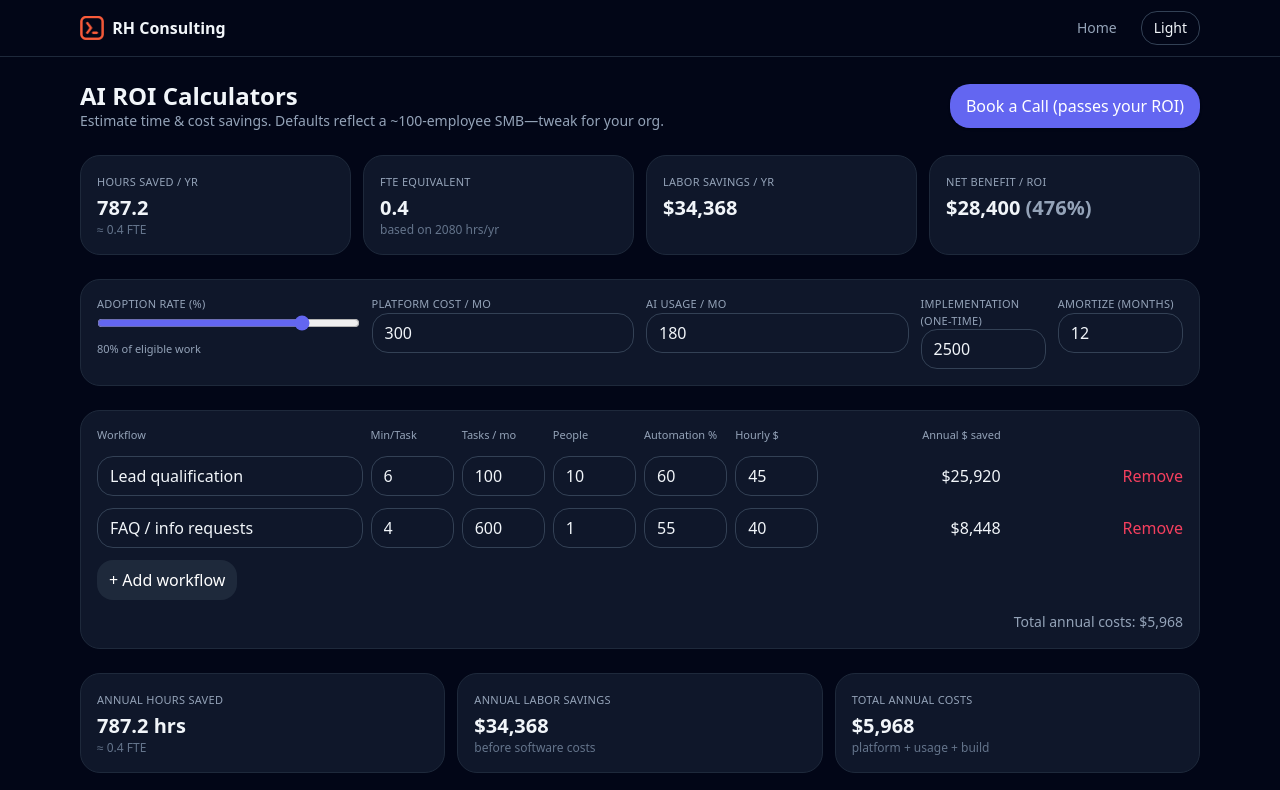
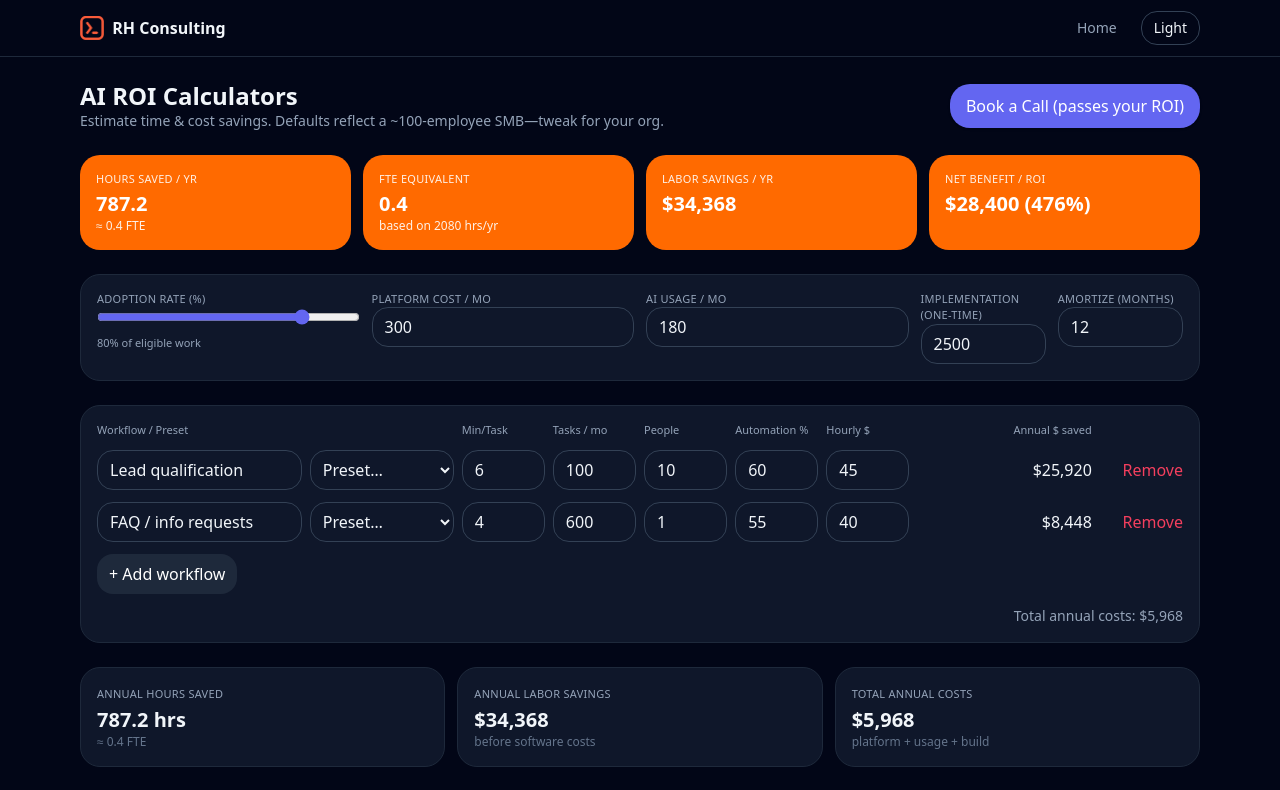
Before and after one commit to rickhancock-droid/rh-consulting-site, a Next.js app: page /roi-calculator in a window 1280 px wide. Shown: the top 790 px of the page. Built offline with nearby package versions, Linux system fonts and the light colour scheme.

Commit message:
ROI: presets dropdown, compact grid fixes, orange accent cards, explainer collapsed

```diff
--- a/app/roi-calculator/page.tsx
+++ b/app/roi-calculator/page.tsx
@@ -4,8 +4,14 @@
 import React, { useMemo, useState } from "react";
 import Link from "next/link";
 
-/* ---------------- Helpers ---------------- */
-const fmtMoney = (n: number, currency: string = "USD") =>
+/* ---------- Visual accent (tweak this to your brand orange) ---------- */
+const ACCENT_HEX = "#FF6A00"; // logo-like orange
+const HOURS_PER_FTE = 2080;
+const SCHEDULER_URL =
+  "https://calendly.com/rick-hancock-rhconsulting/30min";
+
+/* ---------- Helpers ---------- */
+const fmtMoney = (n: number, currency = "USD") =>
   new Intl.NumberFormat("en-US", {
     style: "currency",
     currency,
@@ -17,17 +23,13 @@ const fmt1 = (n: number) =>
     isFinite(n) ? n : 0
   );
 
-const HOURS_PER_FTE = 2080;
-const SCHEDULER_URL =
-  "https://calendly.com/rick-hancock-rhconsulting/30min";
-
 function buildURL(base: string, params: Record<string, string | number>) {
   const qp = new URLSearchParams();
   Object.entries(params).forEach(([k, v]) => qp.set(k, String(v)));
   return `${base}?${qp.toString()}`;
 }
 
-/* ---------------- Types ---------------- */
+/* ---------- Types ---------- */
 type Row = {
   id: string;
   name: string;
@@ -45,7 +47,54 @@ type Costs = {
   amortizeMonths: number;
 };
 
-/* ---------------- NumberField (free typing) ---------------- */
+/* ---------- Workflow presets (inspired by common Salesforce-style calculators) ---------- */
+const WORKFLOW_PRESETS: Record<
+  string,
+  Omit<Row, "id" | "name"> & { label: string }
+> = {
+  lead_qual: {
+    label: "Lead qualification",
+    minutesPerTask: 6,
+    tasksPerMonth: 100,
+    people: 10,
+    automationPct: 60,
+    hourlyCost: 45,
+  },
+  faq: {
+    label: "FAQ / info requests",
+    minutesPerTask: 4,
+    tasksPerMonth: 600,
+    people: 1,
+    automationPct: 55,
+    hourlyCost: 40,
+  },
+  support_tickets: {
+    label: "Support tickets (tier-1)",
+    minutesPerTask: 7,
+    tasksPerMonth: 800,
+    people: 3,
+    automationPct: 60,
+    hourlyCost: 38,
+  },
+  crm_data: {
+    label: "CRM data entry",
+    minutesPerTask: 3,
+    tasksPerMonth: 1600,
+    people: 2,
+    automationPct: 70,
+    hourlyCost: 40,
+  },
+  ap_invoices: {
+    label: "AP / invoice processing",
+    minutesPerTask: 10,
+    tasksPerMonth: 400,
+    people: 2,
+    automationPct: 50,
+    hourlyCost: 42,
+  },
+};
+
+/* ---------- NumberField (free typing + backspace works) ---------- */
 function NumberField({
   value,
   onChange,
@@ -53,6 +102,7 @@ function NumberField({
   min,
   max,
   placeholder,
+  ariaLabel,
 }: {
   value: number;
   onChange: (v: number) => void;
@@ -60,6 +110,7 @@ function NumberField({
   min?: number;
   max?: number;
   placeholder?: string;
+  ariaLabel?: string;
 }) {
   const [raw, setRaw] = useState(String(value ?? ""));
   React.useEffect(() => setRaw(String(value ?? "")), [value]);
@@ -70,6 +121,7 @@ function NumberField({
       inputMode="decimal"
       value={raw}
       placeholder={placeholder}
+      aria-label={ariaLabel || placeholder}
       onChange={(e) => {
         const next = e.target.value;
         setRaw(next);
@@ -85,36 +137,35 @@ function NumberField({
       }}
       onBlur={() => setRaw(String(value ?? ""))}
       className={[
-        "w-full h-10 rounded-xl border",
+        "w-full h-10 rounded-xl border px-3",
         "bg-white text-slate-900 border-slate-300",
         "dark:bg-slate-900 dark:text-slate-100 dark:border-slate-700",
-        "px-3 outline-none focus:ring-2 focus:ring-indigo-500/50",
+        "outline-none focus:ring-2 focus:ring-indigo-500/50",
         className,
       ].join(" ")}
-      aria-label={placeholder}
     />
   );
 }
 
-/* ---------------- Defaults (100-employee SMB) ---------------- */
+/* ---------- Defaults (100-employee SMB) ---------- */
 const DEFAULT_ROWS: Row[] = [
   {
     id: "lead-qual",
-    name: "Lead qualification",
-    minutesPerTask: 6,
-    tasksPerMonth: 100,
-    people: 10,
-    automationPct: 60,
-    hourlyCost: 45,
+    name: WORKFLOW_PRESETS.lead_qual.label,
+    minutesPerTask: WORKFLOW_PRESETS.lead_qual.minutesPerTask,
+    tasksPerMonth: WORKFLOW_PRESETS.lead_qual.tasksPerMonth,
+    people: WORKFLOW_PRESETS.lead_qual.people,
+    automationPct: WORKFLOW_PRESETS.lead_qual.automationPct,
+    hourlyCost: WORKFLOW_PRESETS.lead_qual.hourlyCost,
   },
   {
     id: "faq",
-    name: "FAQ / info requests",
-    minutesPerTask: 4,
-    tasksPerMonth: 600,
-    people: 1,
-    automationPct: 55,
-    hourlyCost: 40,
+    name: WORKFLOW_PRESETS.faq.label,
+    minutesPerTask: WORKFLOW_PRESETS.faq.minutesPerTask,
+    tasksPerMonth: WORKFLOW_PRESETS.faq.tasksPerMonth,
+    people: WORKFLOW_PRESETS.faq.people,
+    automationPct: WORKFLOW_PRESETS.faq.automationPct,
+    hourlyCost: WORKFLOW_PRESETS.faq.hourlyCost,
   },
 ];
 
@@ -125,13 +176,15 @@ const DEFAULT_COSTS: Costs = {
   amortizeMonths: 12,
 };
 
+/* ====================================================================== */
+
 export default function ROICalculatorPage() {
   const [adoption, setAdoption] = useState<number>(80);
   const [rows, setRows] = useState<Row[]>(DEFAULT_ROWS);
   const [costs, setCosts] = useState<Costs>(DEFAULT_COSTS);
-  const [showExplainer, setShowExplainer] = useState<boolean>(true);
+  const [showExplainer, setShowExplainer] = useState<boolean>(false); // collapsed by default
 
-  /* --------- Math --------- */
+  /* ---------- Math ---------- */
   const results = useMemo(() => {
     const adoptionRate = adoption / 100;
 
@@ -170,9 +223,6 @@ export default function ROICalculatorPage() {
       annualCosts,
       net,
       roiPct,
-      annualPlatform,
-      annualAI,
-      annualImpl,
     };
   }, [rows, adoption, costs]);
 
@@ -185,15 +235,17 @@ export default function ROICalculatorPage() {
     roi: Math.round(results.roiPct),
   });
 
-  /* --------- Styles --------- */
-  const card = "rounded-2xl border bg-white text-slate-900 border-slate-200 dark:bg-slate-900 dark:text-slate-100 dark:border-slate-800";
+  /* ---------- Reusable styles ---------- */
+  const card =
+    "rounded-2xl border bg-white text-slate-900 border-slate-200 dark:bg-slate-900 dark:text-slate-100 dark:border-slate-800";
   const cardMuted = card + " text-sm";
-  const gridLabel = "text-[11px] uppercase tracking-wide text-slate-500 dark:text-slate-400";
+  const gridLabel =
+    "text-[11px] uppercase tracking-wide text-slate-500 dark:text-slate-400";
 
-  /* --------- Render --------- */
+  /* ---------- UI ---------- */
   return (
     <div className="mx-auto max-w-6xl px-4 py-6 space-y-6">
-      {/* Header row: title/desc + CTA */}
+      {/* Title + CTA (single line on md+) */}
       <div className="flex flex-col md:flex-row md:items-center md:justify-between gap-3">
         <div className="text-left">
           <h1 className="text-2xl font-bold leading-tight">AI ROI Calculators</h1>
@@ -201,7 +253,6 @@ export default function ROICalculatorPage() {
             Estimate time &amp; cost savings. Defaults reflect a ~100-employee SMB—tweak for your org.
           </p>
         </div>
-
         <Link
           href={calendlyHref}
           target="_blank"
@@ -212,41 +263,43 @@ export default function ROICalculatorPage() {
         </Link>
       </div>
 
-      {/* Stat cards — top-right shows Net benefit / ROI (single source of truth) */}
+      {/* Dashboard stats with orange accent */}
       <div className="grid grid-cols-1 md:grid-cols-4 gap-3">
-        <div className={cardMuted + " p-4"}>
-          <div className={gridLabel}>Hours saved / yr</div>
-          <div className="text-xl font-semibold mt-0.5">
-            {fmt1(results.totalHours)}
+        {[
+          {
+            label: "Hours saved / yr",
+            main: `${fmt1(results.totalHours)}`,
+            sub: `≈ ${fmt1(results.fte)} FTE`,
+          },
+          { label: "FTE equivalent", main: fmt1(results.fte), sub: "based on 2080 hrs/yr" },
+          { label: "Labor savings / yr", main: fmtMoney(results.labor$) },
+          {
+            label: "Net benefit / ROI",
+            main: `${fmtMoney(results.net)}${
+              isFinite(results.roiPct) ? ` (${Math.round(results.roiPct)}%)` : ""
+            }`,
+          },
+        ].map((c, i) => (
+          <div
+            key={i}
+            className="rounded-2xl p-4 text-white"
+            style={{ background: ACCENT_HEX }}
+          >
+            <div className="text-[11px] uppercase tracking-wide opacity-90">
+              {c.label}
             </div>
-          <div className="text-slate-400 dark:text-slate-500 text-xs">≈ {fmt1(results.fte)} FTE</div>
+            <div className="text-xl font-semibold mt-0.5">{c.main}</div>
+            {c.sub && <div className="opacity-90 text-xs">{c.sub}</div>}
           </div>
-        <div className={cardMuted + " p-4"}>
-          <div className={gridLabel}>FTE equivalent</div>
-          <div className="text-xl font-semibold mt-0.5">{fmt1(results.fte)}</div>
-          <div className="text-slate-400 dark:text-slate-500 text-xs">based on 2080 hrs/yr</div>
-        </div>
-        <div className={cardMuted + " p-4"}>
-          <div className={gridLabel}>Labor savings / yr</div>
-          <div className="text-xl font-semibold mt-0.5">{fmtMoney(results.labor$)}</div>
-        </div>
-        <div className={cardMuted + " p-4"}>
-          <div className={gridLabel}>Net benefit / ROI</div>
-          <div className="text-xl font-semibold mt-0.5">
-            {fmtMoney(results.net)}{" "}
-            {isFinite(results.roiPct) && (
-              <span className="text-slate-500 dark:text-slate-400">({Math.round(results.roiPct)}%)</span>
-            )}
-          </div>
-        </div>
+        ))}
       </div>
 
-      {/* Controls row (compact) */}
+      {/* Controls (compact) */}
       <div className={card + " p-4 space-y-4"}>
         <div className="grid grid-cols-1 md:grid-cols-4 gap-3">
           {/* Adoption slider */}
           <div>
-            <div className={gridLabel}>Adoption Rate (%)</div>
+            <div className={gridLabel}>Adoption rate (%)</div>
             <input
               type="range"
               min={0}
@@ -303,21 +356,23 @@ export default function ROICalculatorPage() {
         </div>
       </div>
 
-      {/* Workflows table (compact) */}
+      {/* Workflows (with Preset dropdown) */}
       <div className={card + " p-4 space-y-3"}>
         <div className="grid grid-cols-12 gap-2 text-[11px] font-medium text-slate-500 dark:text-slate-400">
-          <div className="col-span-3">Workflow</div>
+          <div className="col-span-4">Workflow / Preset</div>
           <div>Min/Task</div>
           <div>Tasks / mo</div>
           <div>People</div>
           <div>Automation %</div>
           <div>Hourly $</div>
           <div className="col-span-2 text-right">Annual $ saved</div>
-          <div className="col-span-2"></div>
+          <div className="col-span-1"></div>
         </div>
 
         {results.rows.map((r, idx) => (
           <div key={r.id} className="grid grid-cols-12 gap-2 items-center">
+            <div className="col-span-4 grid grid-cols-12 gap-2">
+              {/* Name input */}
               <input
                 type="text"
                 value={r.name}
@@ -329,12 +384,49 @@ export default function ROICalculatorPage() {
                   })
                 }
                 className={[
-                "col-span-3 h-10 rounded-xl border px-3",
+                  "col-span-7 h-10 rounded-xl border px-3",
                   "bg-white text-slate-900 border-slate-300",
                   "dark:bg-slate-900 dark:text-slate-100 dark:border-slate-700",
                   "outline-none focus:ring-2 focus:ring-indigo-500/50",
                 ].join(" ")}
               />
+
+              {/* Preset dropdown */}
+              <select
+                className={[
+                  "col-span-5 h-10 rounded-xl border px-2",
+                  "bg-white text-slate-900 border-slate-300",
+                  "dark:bg-slate-900 dark:text-slate-100 dark:border-slate-700",
+                  "outline-none focus:ring-2 focus:ring-indigo-500/50",
+                ].join(" ")}
+                value=""
+                onChange={(e) => {
+                  const key = e.target.value as keyof typeof WORKFLOW_PRESETS;
+                  if (!key) return;
+                  const p = WORKFLOW_PRESETS[key];
+                  setRows((rows) => {
+                    const copy = [...rows];
+                    copy[idx] = {
+                      ...rows[idx],
+                      name: p.label,
+                      minutesPerTask: p.minutesPerTask,
+                      tasksPerMonth: p.tasksPerMonth,
+                      people: p.people,
+                      automationPct: p.automationPct,
+                      hourlyCost: p.hourlyCost,
+                    };
+                    return copy;
+                  });
+                }}
+              >
+                <option value="">Preset…</option>
+                {Object.entries(WORKFLOW_PRESETS).map(([key, p]) => (
+                  <option key={key} value={key}>
+                    {p.label}
+                  </option>
+                ))}
+              </select>
+            </div>
 
             <NumberField
               value={r.minutesPerTask}
@@ -346,6 +438,7 @@ export default function ROICalculatorPage() {
                 })
               }
               placeholder="6"
+              ariaLabel="Minutes per task"
             />
             <NumberField
               value={r.tasksPerMonth}
@@ -357,6 +450,7 @@ export default function ROICalculatorPage() {
                 })
               }
               placeholder="100"
+              ariaLabel="Tasks per month"
             />
             <NumberField
               value={r.people}
@@ -368,6 +462,7 @@ export default function ROICalculatorPage() {
                 })
               }
               placeholder="10"
+              ariaLabel="People"
             />
             <NumberField
               value={r.automationPct}
@@ -382,6 +477,7 @@ export default function ROICalculatorPage() {
                 })
               }
               placeholder="60"
+              ariaLabel="Automation %"
             />
             <NumberField
               value={r.hourlyCost}
@@ -393,13 +489,14 @@ export default function ROICalculatorPage() {
                 })
               }
               placeholder="45"
+              ariaLabel="Hourly cost"
             />
 
             <div className="col-span-2 text-right text-slate-900 dark:text-slate-100 font-medium">
-              {fmtMoney(r.dollarsSaved)}
+              {fmtMoney((r as any).dollarsSaved)}
             </div>
 
-            <div className="col-span-2 text-right">
+            <div className="col-span-1 text-right">
               <button
                 className="text-rose-500 hover:text-rose-400"
                 onClick={() =>
@@ -470,7 +567,7 @@ export default function ROICalculatorPage() {
         </div>
       </div>
 
-      {/* Explainer */}
+      {/* Explainer (collapsed by default) */}
       <div className={card + " p-0 overflow-hidden"}>
         <button
           className="w-full text-left px-4 py-3 flex items-center gap-2"
@@ -504,11 +601,9 @@ export default function ROICalculatorPage() {
                   <strong>ROI %</strong> = net benefit ÷ total annual costs.
                 </li>
               </ul>
-              <p>
-                Defaults mirror a typical <em>~100-employee SMB</em>. Tune
-                adoption and automation% to your reality. We can also model
-                license consolidation or additional headcount lift on a live
-                call.
+              <p className="mt-2">
+                Presets mirror common SMB workflows (similar to Salesforce-style ROI tools).
+                Pick a preset then adjust fields to match your org.
               </p>
             </div>
           </div>
```
Lines whose indentation alone changed are shown as unchanged.
